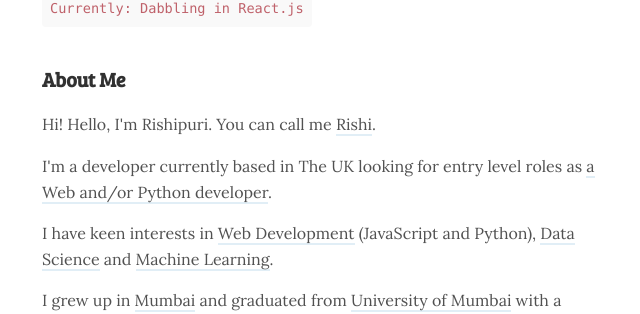
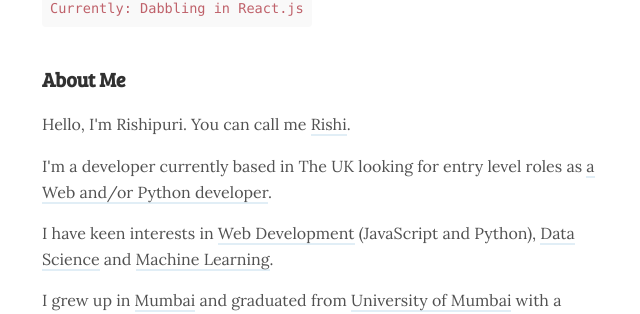
Before and after one commit to rishipuri/rishipuri.github.io, a Jekyll site: the page built from index.html, in a window 1280 px wide. Shown: the part 161-475 px from the top of the page, without its empty margins (318-958 px from the left). Built offline with Jekyll 4.4.1, drawn with Linux system fonts in a browser that asks for light colours.

Commit message:
more changes

```diff
--- a/_config.yml
+++ b/_config.yml
@@ -6,7 +6,7 @@ description:  This is where rishipuri lives on the Interwebs. He is a web develo
 url:          http://rishipuri.co.uk/
 baseurl:      ""
 
-permalink:    pretty
+permalink:    /blog/:year/:month/:day/:title/
 
 
 # Build settings
--- /dev/null
+++ b/_includes/scroll.html
@@ -0,0 +1,3 @@
+<script type="text/javascript">
+  window.scroll(0,150);
+</script>
--- a/_layouts/post.html
+++ b/_layouts/post.html
@@ -31,6 +31,8 @@
             {{ content }}
           </div>
         </div>
+
+        {% include scroll.html %}
       {% endif %}
       <div class="footer">
         <p>This is a footer. This is the end.</p>
--- a/index.html
+++ b/index.html
@@ -8,7 +8,7 @@ layout: post
 </div>
 <div class="about">
   <h3>About Me</h3>
-  <p>Hi! Hello, I'm Rishipuri. You can call me <span class="special">Rishi</span>.</p>
+  <p>Hello, I'm Rishipuri. You can call me <span class="special">Rishi</span>.</p>
   <p>I'm a developer currently based in The UK looking for entry level roles as <span class="special">a Web and/or Python developer</span>.</p>
   <p>I have keen interests in <span class="special">Web Development</span> (JavaScript and Python), <span class="special">Data Science</span> and <span class="special">Machine Learning</span>.</p>
   <p>I grew up in <span class="special">Mumbai</span> and graduated from <span class="special">University of Mumbai</span> with a degree in <span class="special">IT</span>.</p>
```
